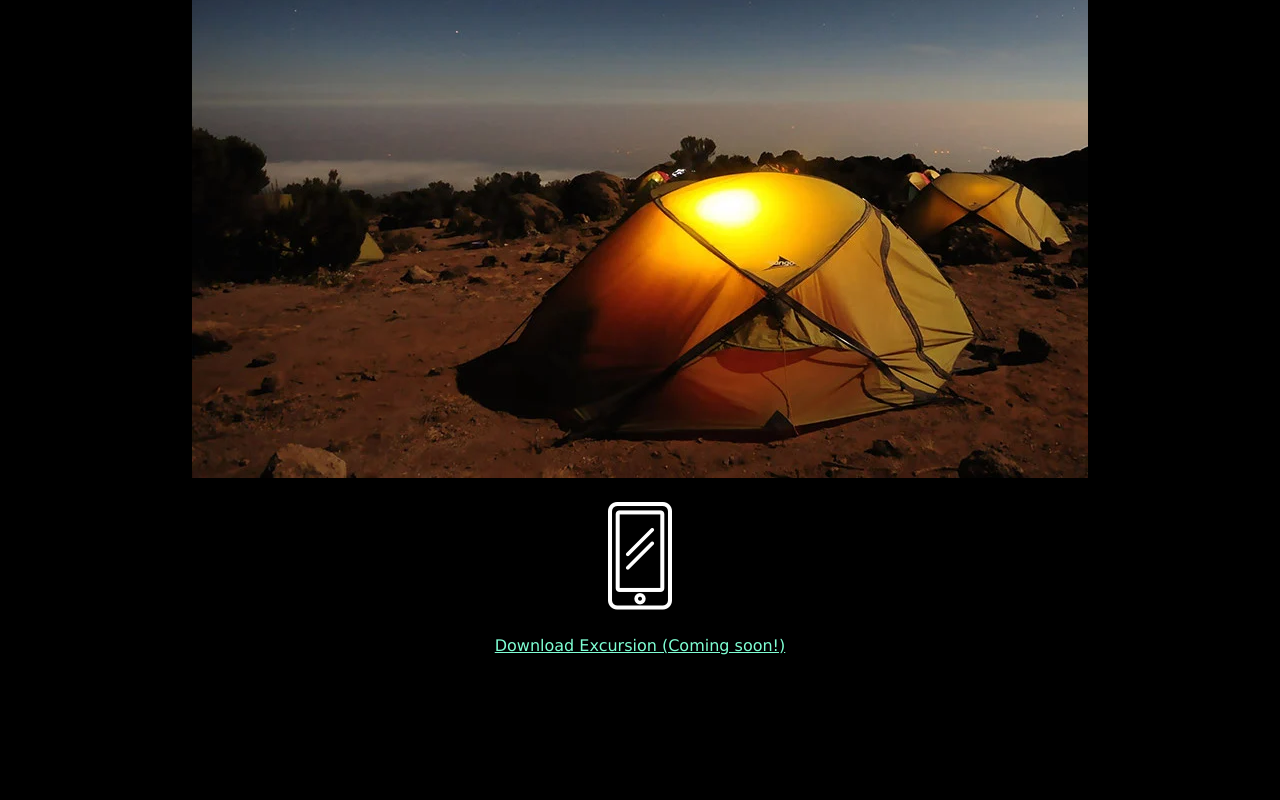
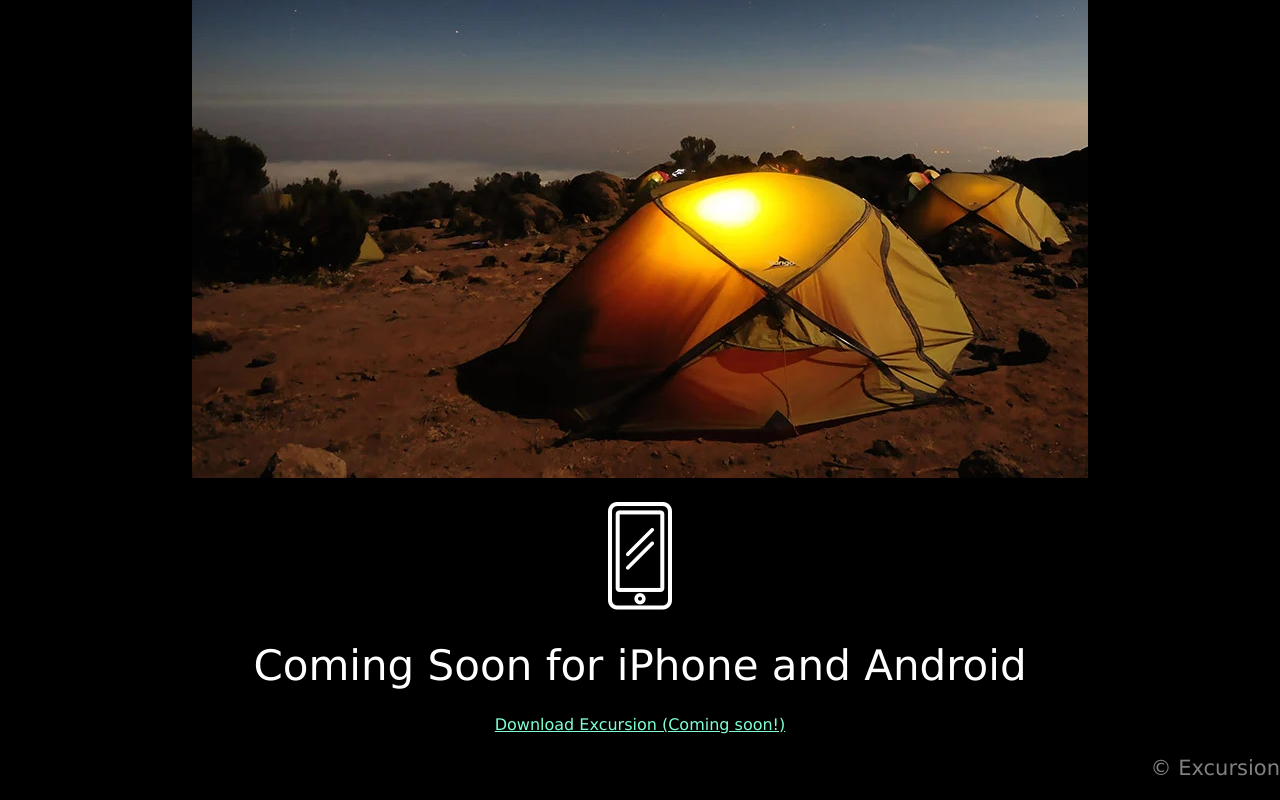
Before and after one commit to find-aziz/excursion-codecademy-project, a plain HTML site: page index.html in a window 1280 px wide. Shown: the part 596-1396 px from the top of the page. Before the commit the page ends 1270 px from the top, so only its background shows below. Drawn offline with nearby package versions, Linux system fonts and the light colour scheme.

Commit message:
footer added

```diff
--- a/index.html
+++ b/index.html
@@ -26,10 +26,14 @@
         <p>
             <img class="my-2" src="resources/images/phone.webp" alt="phone">
         </p>
+        <p class="sub-heading">Coming Soon for iPhone and Android</p>
         <p>
             <a class="link" href="https://a9579bb98a674dccbdfde2f5b9526376.cc-propeller.cloud/?allowEmbedForCodecademy=false&allowCopyAndPasteForCodecademy=true&allowFileUploadForCodecademy=true&allowFileDownloadForCodecademy=true&allowExternalLinkForCodecademy=true&allowAICodeExplainForCodecademy=true&allowAIChatAssistantForCodecademy=true&allowAIErrorExplainForCodecademy=true#">Download Excursion (Coming soon!)</a>
         </p>
     </section>
+    <footer>
+        <p class="footer">© Excursion</p>
+    </footer>
     <script src="https://cdn.jsdelivr.net/npm/bootstrap@5.3.3/dist/js/bootstrap.bundle.min.js" integrity="sha384-YvpcrYf0tY3lHB60NNkmXc5s9fDVZLESaAA55NDzOxhy9GkcIdslK1eN7N6jIeHz" crossorigin="anonymous"></script>
   </body>
 </html>
--- a/resources/css/style.css
+++ b/resources/css/style.css
@@ -22,3 +22,8 @@ body {
   font-size: 21px;
   color: gray;
 }
+.footer{
+    text-align: right;
+    color: gray;
+    font-size: 21px;
+}
```
